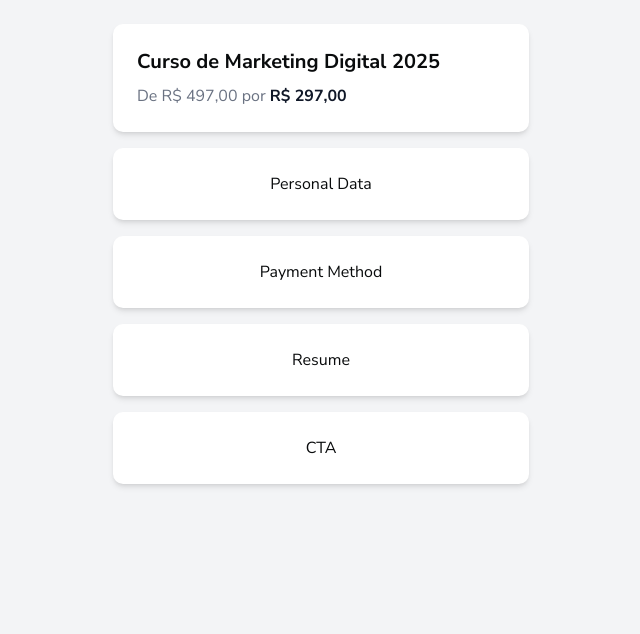
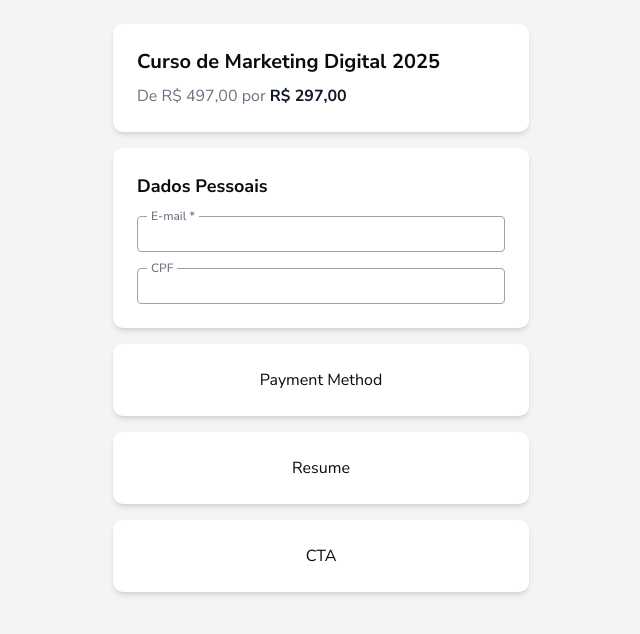
Before and after one commit to eneto774/cakto-checkout, a Next.js app: page / in a window 1280 px wide. Shown: the top 634 px of the page, without its empty margins (319-959 px from the left). Built offline with nearby package versions, Linux system fonts and the light colour scheme.

Commit message:
feat: personal data card and personalize inputs similar material ui

```diff
--- a/src/app/page.tsx
+++ b/src/app/page.tsx
@@ -1,3 +1,4 @@
+import { Input, Label } from "@/components/ui";
 import { MOCK_COURSE } from "@/constants";
 import { formatCurrency } from "@/utils";
 
@@ -16,8 +17,36 @@ export default async function Home() {
             </span>
           </div>
         </section>
-        <section className="flex flex-col items-center justify-center gap-4 rounded-lg bg-white p-6 shadow-md">
-          Personal Data
+        <section className="flex flex-col justify-center gap-4 rounded-lg bg-white p-6 shadow-md">
+          <h2 className="text-lg font-bold">Dados Pessoais</h2>
+          <div className="flex flex-col gap-4">
+            <div className="relative">
+              <Label
+                htmlFor="email"
+                className="absolute -top-2 left-2.5 bg-white px-1 text-xs text-gray-500"
+              >
+                E-mail *
+              </Label>
+              <Input
+                id="email"
+                type="email"
+                className="w-full rounded border border-gray-400 px-3 py-3 text-sm text-gray-900 outline-none focus:border-blue-600 focus:ring-1 focus:ring-blue-600"
+              />
+            </div>
+            <div className="relative">
+              <Label
+                htmlFor="cpf"
+                className="absolute -top-2 left-2.5 bg-white px-1 text-xs text-gray-500"
+              >
+                CPF
+              </Label>
+              <Input
+                id="cpf"
+                type="text"
+                className="w-full rounded border border-gray-400 px-3 py-3 text-sm text-gray-900 outline-none focus:border-blue-600 focus:ring-1 focus:ring-blue-600"
+              />
+            </div>
+          </div>
         </section>
         <section className="flex flex-col items-center justify-center gap-4 rounded-lg bg-white p-6 shadow-md">
           Payment Method
```
Also changed, not shown: 1 other file (tests, documents, lock files or other folders).
